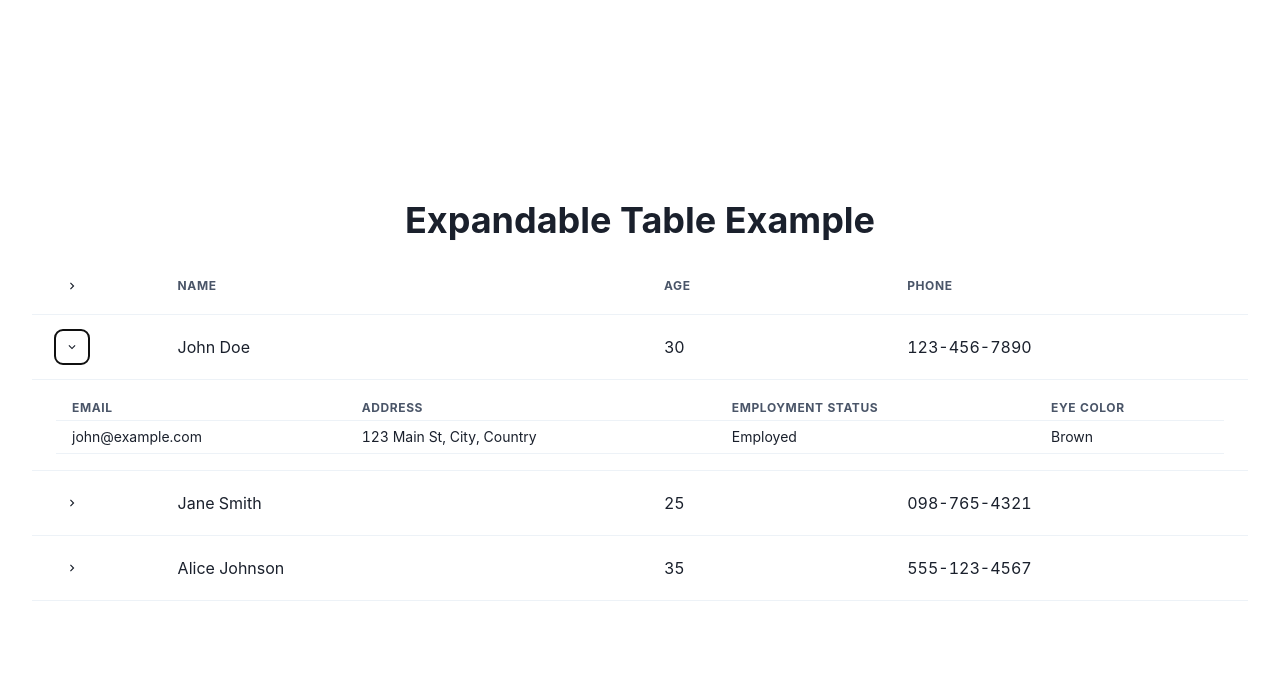
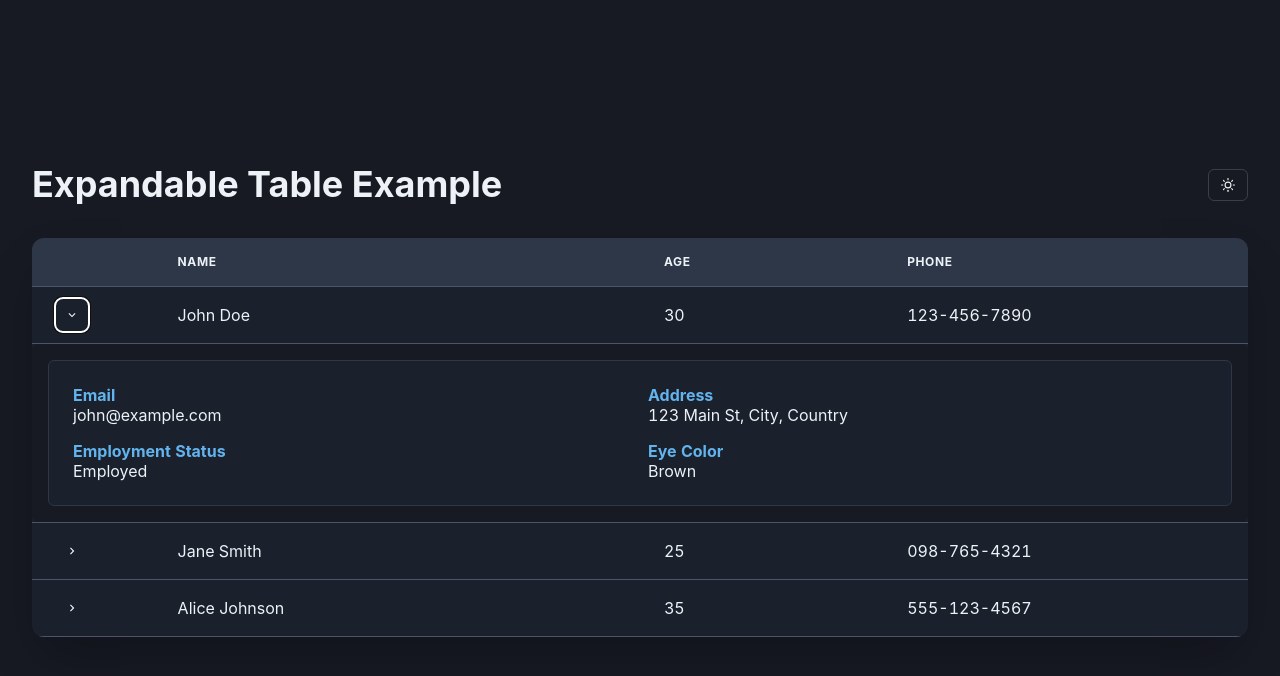
Before and after one commit to maxrosenb/tanstack-table-expandle-row, a React (Vite) app: page / in a window 1280 px wide. Both pictures are taken after a click on the button 72 px from the left and 392 px from the top of the page. Shown: the top 676 px of the page. Built offline with nearby package versions, Linux system fonts and the light colour scheme.

Commit message:
expandable table example

```diff
--- a/src/App.tsx
+++ b/src/App.tsx
@@ -1,5 +1,16 @@
 import React from "react";
-import { ChakraProvider, Flex, Heading } from "@chakra-ui/react";
+import {
+  ChakraProvider,
+  Flex,
+  Heading,
+  Box,
+  extendTheme,
+  useColorMode,
+  Button,
+  VStack,
+  ThemeComponentProps,
+} from "@chakra-ui/react";
+import { MoonIcon, SunIcon } from "@chakra-ui/icons";
 import ExpandableTable from "./components/ExpandableTable";
 
 interface DataItem {
@@ -12,6 +23,31 @@ interface DataItem {
   employmentStatus: string;
   eyeColor: string;
 }
+
+// Define a custom theme with dark mode as default
+const theme = extendTheme({
+  config: {
+    initialColorMode: "dark",
+    useSystemColorMode: false,
+  },
+  styles: {
+    global: (props: ThemeComponentProps) => ({
+      body: {
+        bg: props.colorMode === "dark" ? "gray.900" : "gray.50",
+        color: props.colorMode === "dark" ? "gray.100" : "gray.800",
+      },
+    }),
+  },
+});
+
+const ColorModeToggle = () => {
+  const { colorMode, toggleColorMode } = useColorMode();
+  return (
+    <Button onClick={toggleColorMode} size="sm" variant="outline">
+      {colorMode === "light" ? <MoonIcon /> : <SunIcon />}
+    </Button>
+  );
+};
 
 const App: React.FC = () => {
   const data: DataItem[] = React.useMemo(
@@ -51,7 +87,8 @@ const App: React.FC = () => {
   );
 
   return (
-    <ChakraProvider>
+    <ChakraProvider theme={theme}>
+      <Box minHeight="100vh">
         <Flex
           direction="column"
           align="center"
@@ -59,11 +96,17 @@ const App: React.FC = () => {
           minHeight="100vh"
           p={8}
         >
-        <Heading as="h1" mb={4} textAlign="center">
+          <VStack spacing={4} mb={8} width="100%">
+            <Flex justify="space-between" width="100%" align="center">
+              <Heading as="h1" size="xl">
                 Expandable Table Example
               </Heading>
+              <ColorModeToggle />
+            </Flex>
+          </VStack>
           <ExpandableTable data={data} />
         </Flex>
+      </Box>
     </ChakraProvider>
   );
 };
--- a/src/components/ExpandableTable.tsx
+++ b/src/components/ExpandableTable.tsx
@@ -16,6 +16,7 @@ import {
   Td,
   IconButton,
   Box,
+  useColorModeValue,
 } from "@chakra-ui/react";
 import { ChevronDownIcon, ChevronRightIcon } from "@chakra-ui/icons";
 import ExpandedRowContent from "./ExpandedRowContent";
@@ -38,25 +39,18 @@ interface ExpandableTableProps {
 const ExpandableTable: React.FC<ExpandableTableProps> = ({ data }) => {
   const [expanded, setExpanded] = useState<ExpandedState>({});
 
+  const bgColor = useColorModeValue("white", "gray.800");
+  const headerColor = useColorModeValue("gray.100", "gray.700");
+  const hoverColor = useColorModeValue("gray.50", "gray.700");
+  const expandedBgColor = useColorModeValue("gray.50", "gray.900");
+  const textColor = useColorModeValue("gray.800", "gray.100");
+  const borderColor = useColorModeValue("gray.200", "gray.600");
+
   const columns = useMemo<ColumnDef<DataItem>[]>(
     () => [
       {
         id: "expander",
-        header: ({ table }) => (
-          <IconButton
-            aria-label="Expand all"
-            icon={
-              table.getIsAllRowsExpanded() ? (
-                <ChevronDownIcon />
-              ) : (
-                <ChevronRightIcon />
-              )
-            }
-            onClick={table.getToggleAllRowsExpandedHandler()}
-            size="sm"
-            variant="ghost"
-          />
-        ),
+        header: () => null, // Remove the header content
         cell: ({ row }) => (
           <IconButton
             aria-label="Expand row"
@@ -66,6 +60,7 @@ const ExpandableTable: React.FC<ExpandableTableProps> = ({ data }) => {
             onClick={() => row.toggleExpanded()}
             size="sm"
             variant="ghost"
+            color={textColor}
           />
         ),
         size: 50,
@@ -86,7 +81,7 @@ const ExpandableTable: React.FC<ExpandableTableProps> = ({ data }) => {
         size: 150,
       },
     ],
-    []
+    [textColor]
   );
 
   const table = useReactTable({
@@ -102,13 +97,27 @@ const ExpandableTable: React.FC<ExpandableTableProps> = ({ data }) => {
   });
 
   return (
-    <Box overflowX="auto" width="100%">
-      <Table variant="simple" style={{ width: "100%", tableLayout: "fixed" }}>
-        <Thead>
+    <Box
+      overflowX="auto"
+      width="100%"
+      borderRadius="xl"
+      boxShadow="2xl"
+      bg={bgColor}
+    >
+      <Table style={{ width: "100%", tableLayout: "fixed" }} color={textColor}>
+        <Thead bg={headerColor}>
           {table.getHeaderGroups().map((headerGroup) => (
             <Tr key={headerGroup.id}>
               {headerGroup.headers.map((header) => (
-                <Th key={header.id} width={header.column.getSize()}>
+                <Th
+                  key={header.id}
+                  width={header.column.getSize()}
+                  py={4}
+                  textTransform="uppercase"
+                  letterSpacing="wider"
+                  color={textColor}
+                  borderColor={borderColor}
+                >
                   {flexRender(
                     header.column.columnDef.header,
                     header.getContext()
@@ -121,17 +130,31 @@ const ExpandableTable: React.FC<ExpandableTableProps> = ({ data }) => {
         <Tbody>
           {table.getRowModel().rows.map((row) => (
             <React.Fragment key={row.id}>
-              <Tr>
+              <Tr
+                _hover={{ bg: hoverColor }}
+                transition="background-color 0.2s"
+              >
                 {row.getVisibleCells().map((cell) => (
-                  <Td key={cell.id} width={cell.column.getSize()}>
+                  <Td
+                    key={cell.id}
+                    width={cell.column.getSize()}
+                    py={3}
+                    borderColor={borderColor}
+                  >
                     {flexRender(cell.column.columnDef.cell, cell.getContext())}
                   </Td>
                 ))}
               </Tr>
               {row.getIsExpanded() && (
                 <Tr>
-                  <Td colSpan={row.getVisibleCells().length}>
-                    <ExpandedRowContent rowData={row.original} />
+                  <Td
+                    colSpan={row.getVisibleCells().length}
+                    p={0}
+                    borderColor={borderColor}
+                  >
+                    <Box p={4} bg={expandedBgColor} borderRadius="md">
+                      <ExpandedRowContent rowData={row.original} />
+                    </Box>
                   </Td>
                 </Tr>
               )}
--- a/src/components/ExpandedRowContent.tsx
+++ b/src/components/ExpandedRowContent.tsx
@@ -1,5 +1,5 @@
 import React from "react";
-import { Table, Thead, Tbody, Tr, Th, Td } from "@chakra-ui/react";
+import { Box, Text, Flex, useColorModeValue } from "@chakra-ui/react";
 
 interface ExpandedRowContentProps {
   rowData: {
@@ -15,25 +15,46 @@ interface ExpandedRowContentProps {
 }
 
 const ExpandedRowContent: React.FC<ExpandedRowContentProps> = ({ rowData }) => {
+  const bgColor = useColorModeValue("gray.50", "gray.800");
+  const borderColor = useColorModeValue("gray.200", "gray.700");
+  const textColor = useColorModeValue("gray.800", "gray.100");
+  const labelColor = useColorModeValue("blue.600", "blue.300");
+
   return (
-    <Table size="sm" variant="simple">
-      <Thead>
-        <Tr>
-          <Th>Email</Th>
-          <Th>Address</Th>
-          <Th>Employment Status</Th>
-          <Th>Eye Color</Th>
-        </Tr>
-      </Thead>
-      <Tbody>
-        <Tr>
-          <Td>{rowData.email}</Td>
-          <Td>{rowData.address}</Td>
-          <Td>{rowData.employmentStatus}</Td>
-          <Td>{rowData.eyeColor}</Td>
-        </Tr>
-      </Tbody>
-    </Table>
+    <Box
+      borderRadius="md"
+      overflow="hidden"
+      borderWidth={1}
+      borderColor={borderColor}
+      bg={bgColor}
+    >
+      <Flex flexWrap="wrap" p={4}>
+        <Box flexBasis="50%" p={2}>
+          <Text fontWeight="bold" color={labelColor}>
+            Email
+          </Text>
+          <Text color={textColor}>{rowData.email}</Text>
+        </Box>
+        <Box flexBasis="50%" p={2}>
+          <Text fontWeight="bold" color={labelColor}>
+            Address
+          </Text>
+          <Text color={textColor}>{rowData.address}</Text>
+        </Box>
+        <Box flexBasis="50%" p={2}>
+          <Text fontWeight="bold" color={labelColor}>
+            Employment Status
+          </Text>
+          <Text color={textColor}>{rowData.employmentStatus}</Text>
+        </Box>
+        <Box flexBasis="50%" p={2}>
+          <Text fontWeight="bold" color={labelColor}>
+            Eye Color
+          </Text>
+          <Text color={textColor}>{rowData.eyeColor}</Text>
+        </Box>
+      </Flex>
+    </Box>
   );
 };
 
```
Lines whose indentation alone changed are shown as unchanged.
